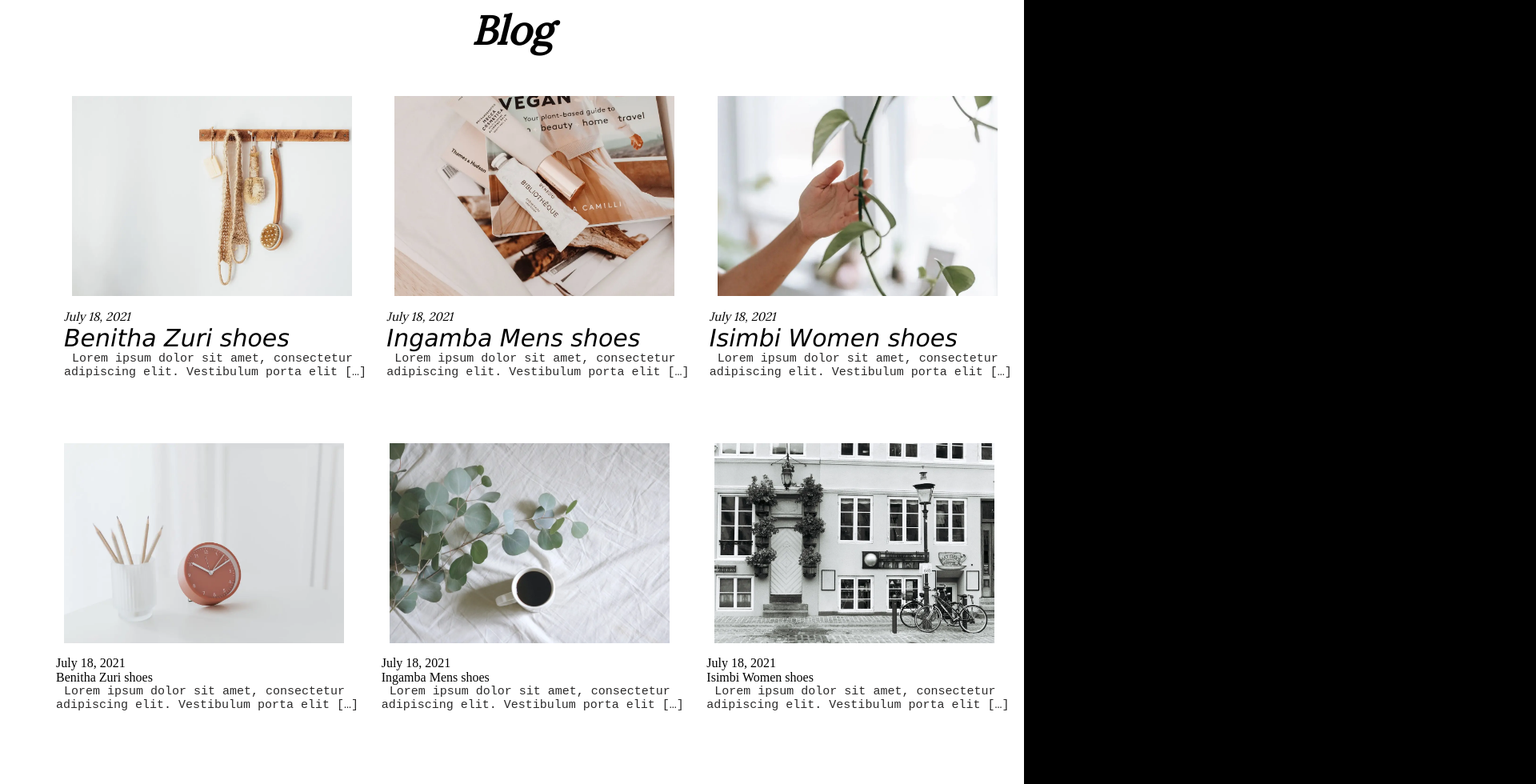
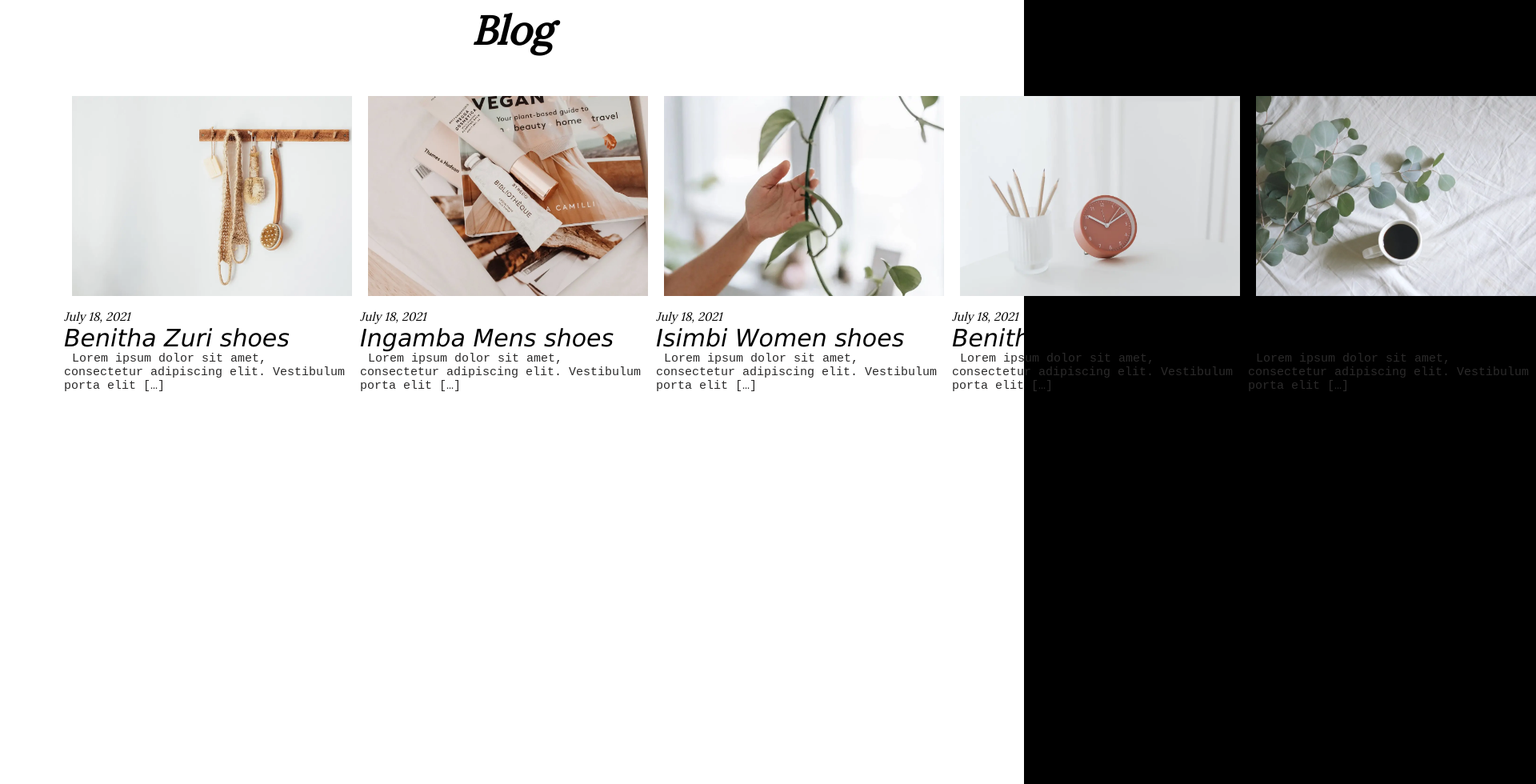
Before and after one commit to gisele-gisubizo/react-project-beginner, a React (Vite) app: page /Blog in a window 1280 px wide. Shown: the part 300-1280 px from the top of the page at 80% size, 1920 px wide, since content can reach past the window. Built offline with nearby package versions, Linux system fonts and the light colour scheme; a web font is replaced by a local one.

Commit message:
blog changes

```diff
--- a/src/components/Blog.jsx
+++ b/src/components/Blog.jsx
@@ -12,7 +12,9 @@ import "@fontsource/lora";
 
 
 
+
 function Blog(){
+
     const Products =[
         {
             picture:b1,
@@ -34,9 +36,6 @@ function Blog(){
 
         },
 
-    ]
-
-    const BlogProducts =[
         {
             picture:b4,
             date:'July 18, 2021',
@@ -57,64 +56,37 @@ function Blog(){
 
         },
 
+
     ]
-    return(
-
+    return (
         <div className="Blog-Blog">
             <h1>Blog</h1>
+
             <div className="blog">
-            <div className='blog-head'>
+                <div className="blog-head">
+                    {/* Blog header content can go here if needed */}
+                </div>
 
-                </div>
                 {
                     Products.map((item) => (
                         <>
                             <div className='Blogs-content'>
+                                {/* Blog Image */}
+                                <div className='image-blog'>
+                                    <img src={item.picture} alt={item.name} className='image-image-blog' />
+                                </div>
 
-                                      <div className='image-blog'><img src={item.picture} className='image-image-blog'/> </div>
-
+                                {/* Blog Details */}
                                 <div className='item-date'>{item.date}</div>
                                 <div className='item-name'>{item.name}</div>
                                 <div className='item-Description'>{item.Description}</div>
-
                             </div>
-
-
-
-
-                    </>
-             ))
-            }
-
-
-            </div>
-
-            <div className="Blog">
-                {
-                     BlogProducts.map((item) => (
-                        <>
-                      <div className='Blogs-content'>
-
-                                          <div className='image-blog'><img src={item.picture} className='image-image-blog'/> </div>
-
-                             <div className='item.date'>{item.date}</div>
-                             <div className='item.name'>{item.name}</div>
-                             <div className='item-Description'>{item.Description}</div>
-
-
-
-
-
-                      </div>
-
-
-
-
                         </>
                     ))
                 }
             </div>
         </div>
-    )
+    );
   }
+
   export default Blog;
--- a/src/styles/blog.css
+++ b/src/styles/blog.css
@@ -102,3 +102,21 @@ font-style: italic;
     color: rgb(43, 42, 42);
 
 }
+
+.item.blog-date{
+    font-weight: lighter;
+    font-size: 15px;
+    color: rgb(0, 0, 0);
+
+    font-family: 'Lora', serif;
+    font-weight: 100;
+    font-style: italic;
+
+}
+
+.item.blog-name{
+    font-size: 30px;
+font-family:'Lucida Sans', 'Lucida Sans Regular', 'Lucida Grande', 'Lucida Sans Unicode', Geneva, Verdana, sans-serif;
+font-weight:500;
+font-style: italic;
+}
```
Lines whose indentation alone changed are shown as unchanged.
